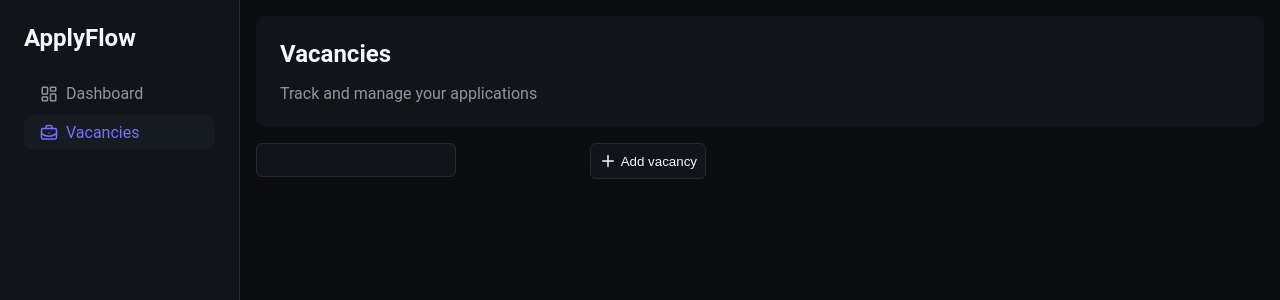
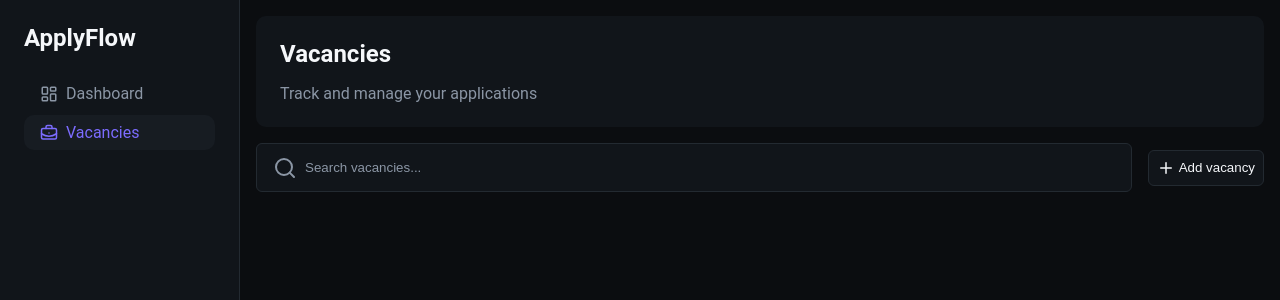
Before and after one commit to SHADrussed/apply-flow, a React (Vite) app: page /vacancies in a window 1280 px wide. Shown: the top 300 px of the page. Built offline with nearby package versions, Linux system fonts and the light colour scheme.

Commit message:
fixed toolbar

```diff
--- a/src/pages/VacanciesPage.jsx
+++ b/src/pages/VacanciesPage.jsx
@@ -1,6 +1,13 @@
 import { Plus } from "lucide-react";
 import Header from "../components/Header/Header";
-import { AddButton, Page, SearchInput, Toolbar } from "./VacanciesPage.styled";
+import {
+  AddButton,
+  Page,
+  SearchBlock,
+  SearchIcon,
+  SearchInput,
+  Toolbar,
+} from "./VacanciesPage.styled";
 import { useState } from "react";
 
 export default function VacanciesPage() {
@@ -12,11 +19,14 @@ export default function VacanciesPage() {
         description="Track and manage your applications"
       />
       <Toolbar>
-        <SearchInput
-          value={search}
-          onChange={(event) => setSearch(event.target.value)}
-          placeholder="Search vacancies..."
-        ></SearchInput>
+        <SearchBlock>
+          <SearchIcon />
+          <SearchInput
+            value={search}
+            onChange={(event) => setSearch(event.target.value)}
+            placeholder="Search vacancies..."
+          />
+        </SearchBlock>
         <AddButton>
           <Plus size={18} />
           Add vacancy
--- a/src/pages/VacanciesPage.styled.js
+++ b/src/pages/VacanciesPage.styled.js
@@ -10,22 +10,49 @@ export const Page = styled.div`
 
 export const Toolbar = styled.div`
   display: flex;
-  max-width: 450px;
-  justify-content: space-between;
+  align-items: center;
+  gap: ${theme.spacing.md};
   margin-top: ${theme.spacing.md};
 `;
+export const SearchBlock = styled.div`
+  display: flex;
+  align-items: center;
+  gap: ${theme.spacing.sm};
 
-export const SearchInput = styled(Search)`
+  flex: 1;
+
   background-color: ${theme.colors.surface};
   border: 1px solid ${theme.colors.border};
   border-radius: ${theme.radius.sm};
-  padding: ${theme.spacing.md};
-  color: ${theme.colors.text};
-  min-width: 200px;
-  &::placeholder {
-    color: ${theme.colors.text};
+  padding: 0 ${theme.spacing.md};
+
+  &:focus-within {
+    border-color: ${theme.colors.accent};
   }
 `;
+
+export const SearchIcon = styled(Search)`
+  flex-shrink: 0;
+  color: ${theme.colors.textMuted};
+`;
+
+export const SearchInput = styled.input`
+  flex: 1;
+  min-width: 0;
+
+  padding: ${theme.spacing.md} 0;
+
+  background: transparent;
+  border: none;
+  outline: none;
+
+  color: ${theme.colors.text};
+
+  &::placeholder {
+    color: ${theme.colors.textMuted};
+  }
+`;
+
 export const AddButton = styled.button`
   display: flex;
   align-items: center;
```
